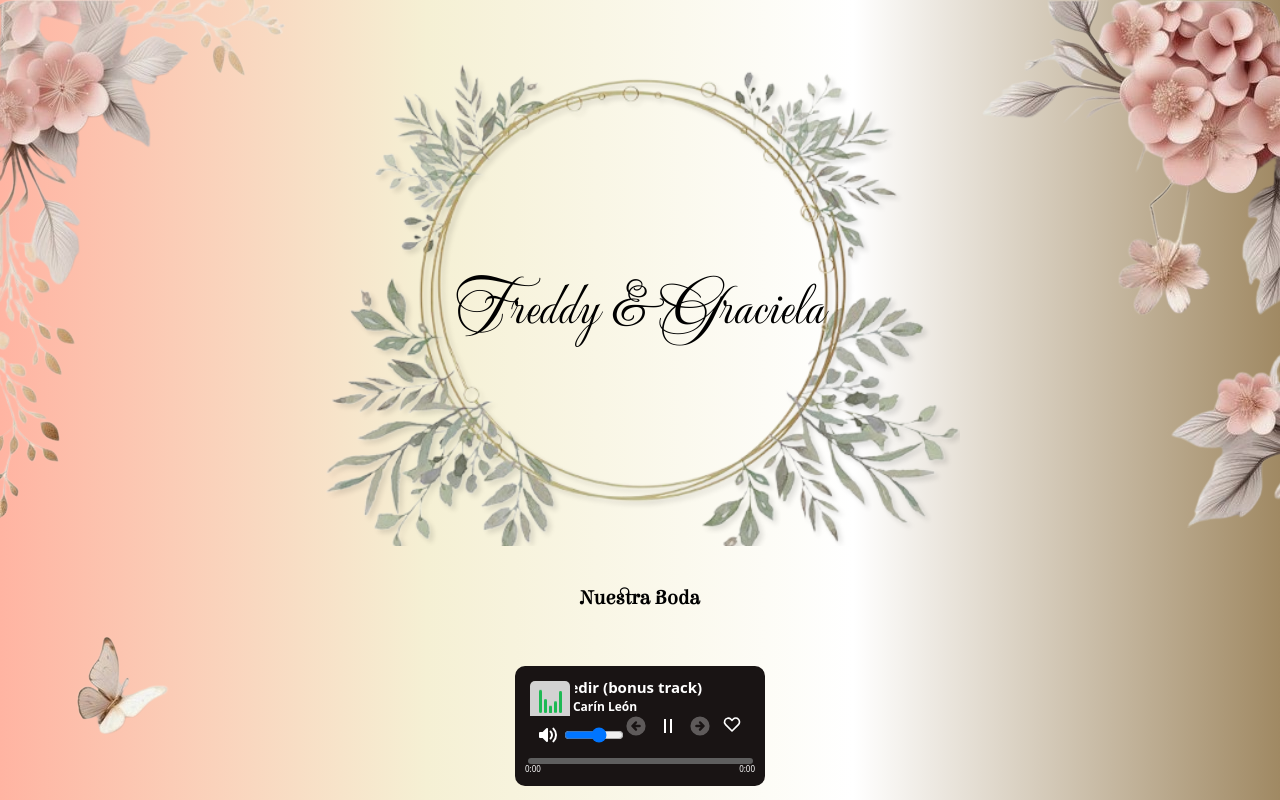
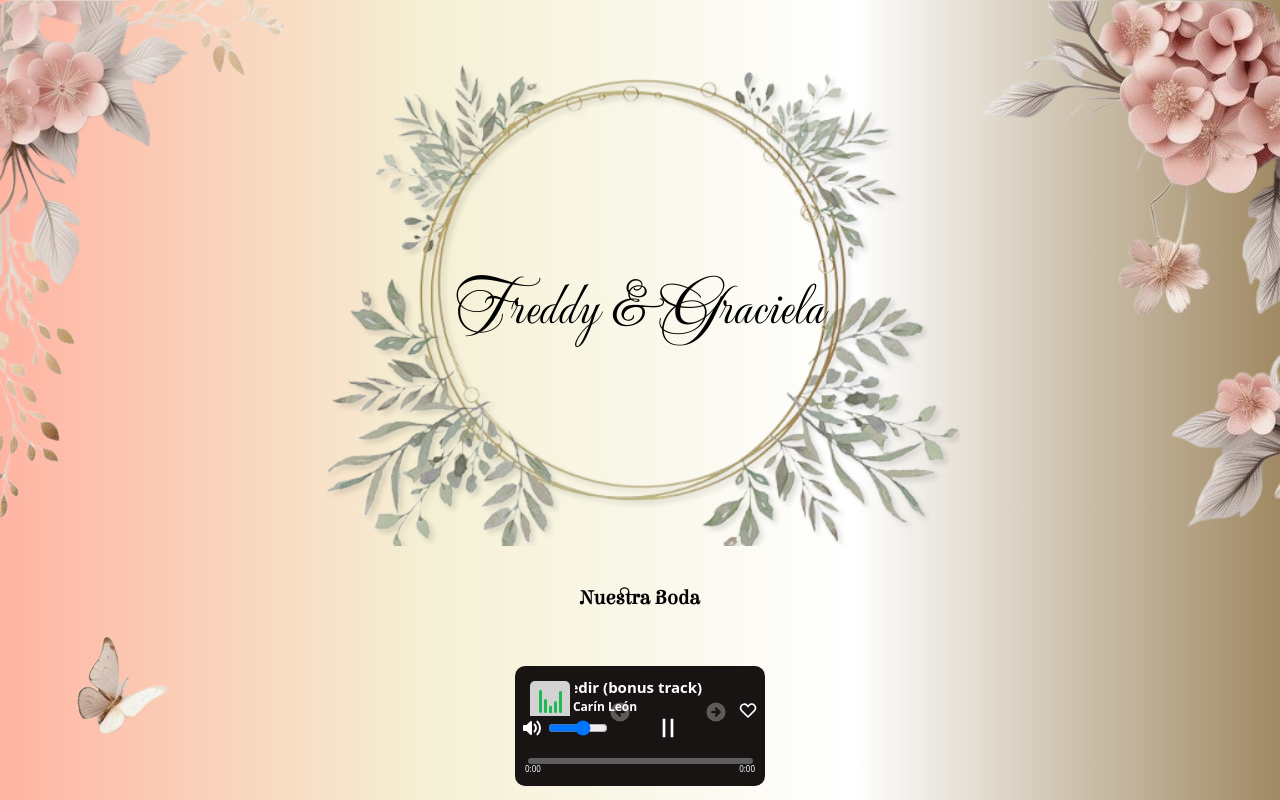
Before and after one commit to Dev-FrddySign/Wedding, a React (Vite) app: page /invitacion in a window 1280 px wide. Shown: the top 800 px of the page. Built offline with nearby package versions, Linux system fonts and the light colour scheme; a web font is replaced by a local one.

Commit message:
seguimos con los cambios

```diff
--- a/src/component/Spotify/SpotifyPlayer.jsx
+++ b/src/component/Spotify/SpotifyPlayer.jsx
@@ -7,20 +7,16 @@ const SpotifyPlayer = () => {
     const [isPlaying, setIsPlaying] = useState(false);
     const [currentTime, setCurrentTime] = useState(0);
     const [duration, setDuration] = useState(0);
-    const [volume, setVolume] = useState(0); // Inicia en 0
+    const [volume, setVolume] = useState(0);
     const [liked, setLiked] = useState(false);
 
-    // Reproduce automáticamente al montar el componente
     useEffect(() => {
         const audio = audioRef.current;
-
         if (audio) {
-            // Establece volumen inicial en 0
             audio.volume = 0;
             audio.play()
                 .then(() => {
                     setIsPlaying(true);
-                    // Subir el volumen gradualmente
                     let currentVolume = 0;
                     const interval = setInterval(() => {
                         if (currentVolume < 1) {
@@ -30,7 +26,7 @@ const SpotifyPlayer = () => {
                         } else {
                             clearInterval(interval);
                         }
-                    }, 200); // Aumenta cada 200ms
+                    }, 200);
                 })
                 .catch(err => {
                     console.warn('Reproducción automática bloqueada por el navegador.', err);
@@ -117,13 +113,26 @@ const SpotifyPlayer = () => {
                     <path clipRule="evenodd" fillRule="evenodd" d="M12 21.6a9.6 9.6 0 1 0 0-19.2 9.6 9.6 0 0 0 0 19.2Zm.848-12.352a1.2 1.2 0 0 0-1.696-1.696l-3.6 3.6a1.2 1.2 0 0 0 0 1.696l3.6 3.6a1.2 1.2 0 0 0 1.696-1.696L11.297 13.2H15.6a1.2 1.2 0 1 0 0-2.4h-4.303l1.551-1.552Z" />
                 </svg>
 
-                <div onClick={togglePlay} className="play-pause">
+                {/* BOTÓN DE PLAY/PAUSE CORREGIDO PARA MÓVILES */}
+                <div
+                    onClick={togglePlay}
+                    className="play-pause"
+                    style={{
+                        padding: '12px',
+                        cursor: 'pointer',
+                        zIndex: 100,
+                        display: 'flex',
+                        alignItems: 'center',
+                        justifyContent: 'center',
+                        touchAction: 'manipulation'
+                    }}
+                >
                     {isPlaying ? (
-                        <svg xmlns="http://www.w3.org/2000/svg" viewBox="0 0 24 24" fill="currentColor" height="24" width="24">
+                        <svg xmlns="http://www.w3.org/2000/svg" viewBox="0 0 24 24" fill="currentColor" height="32" width="32">
                             <path clipRule="evenodd" fillRule="evenodd" d="M8 5h2v14H8zm6 0h2v14h-2z" />
                         </svg>
                     ) : (
-                        <svg xmlns="http://www.w3.org/2000/svg" viewBox="0 0 24 24" fill="currentColor" height="24" width="24">
+                        <svg xmlns="http://www.w3.org/2000/svg" viewBox="0 0 24 24" fill="currentColor" height="32" width="32">
                             <path clipRule="evenodd" fillRule="evenodd" d="M8 5v14l11-7z" />
                         </svg>
                     )}
--- a/src/pages/Invitacion/InvitacionPag.jsx
+++ b/src/pages/Invitacion/InvitacionPag.jsx
@@ -82,7 +82,7 @@ const InvitacionPag = () => {
                 <img src={AsideDerechoTop} alt="Decoración superior derecha" className="w-full h-full object-contain" />
             </aside>
 
-            <aside className="absolute bottom-0 right-0 w-200px h-200px object-cover z-20">
+            <aside className="absolute bottom-0 right-0 w-200px h-200px object-cover z-10">
                 <img src={AsideDerechoPie} alt="Decoración inferior derecha" className="w-full h-full object-contain" />
             </aside>
 
@@ -238,14 +238,14 @@ const InvitacionPag = () => {
                 <p className="text-lg mb-2 font6">y etiquetanos en tus fotos y videos</p>
             </section>
 
-            <section className={cardSectionStyle}>
+            <section className={cardSectionStyle} z-index="30">
                 <img src={Musica} alt="sonido" className='w-20 h-20 w-1/2' />
                 <p className="text-lg mb-2 font6"><strong>¡Queremos armar la playlist perfecta!</strong></p>
                 <p className="text-lg mb-2 font6">Dinos cuales son las canciones que no</p>
                 <p className="text-lg mb-2 font6">pueden faltar en la Fiesta</p>
                 <button
                     onClick={() => navigate("/canciones")}
-                    className="font2 px-6 py-2 rounded-md bg-green-900 hover:brightness-95 transition mt-4 text-center text-white font-semibold"
+                    className="z-20 font2 px-6 py-2 rounded-md bg-green-900 hover:brightness-95 transition mt-4 text-center text-white font-semibold"
                 >
                     Selecciona tus canciones
                 </button>
```
